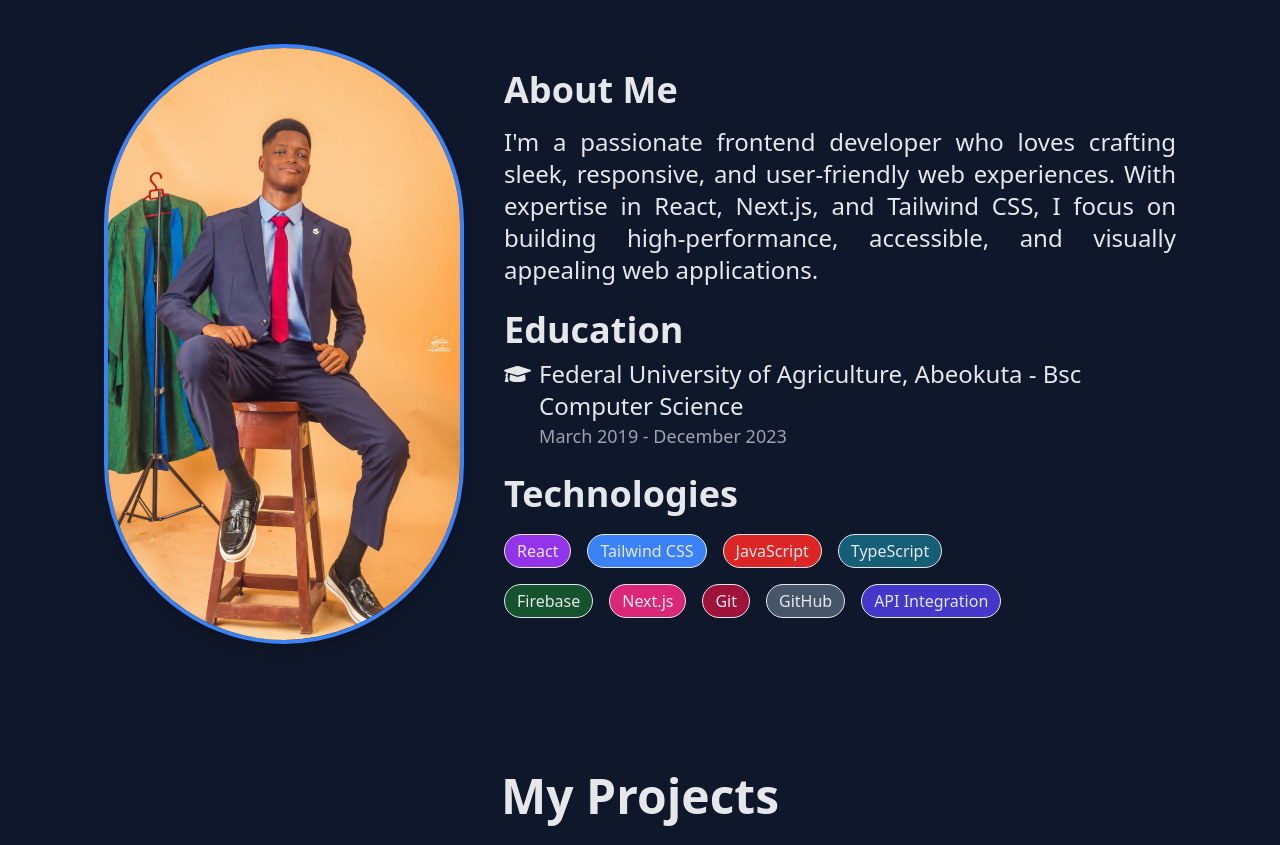
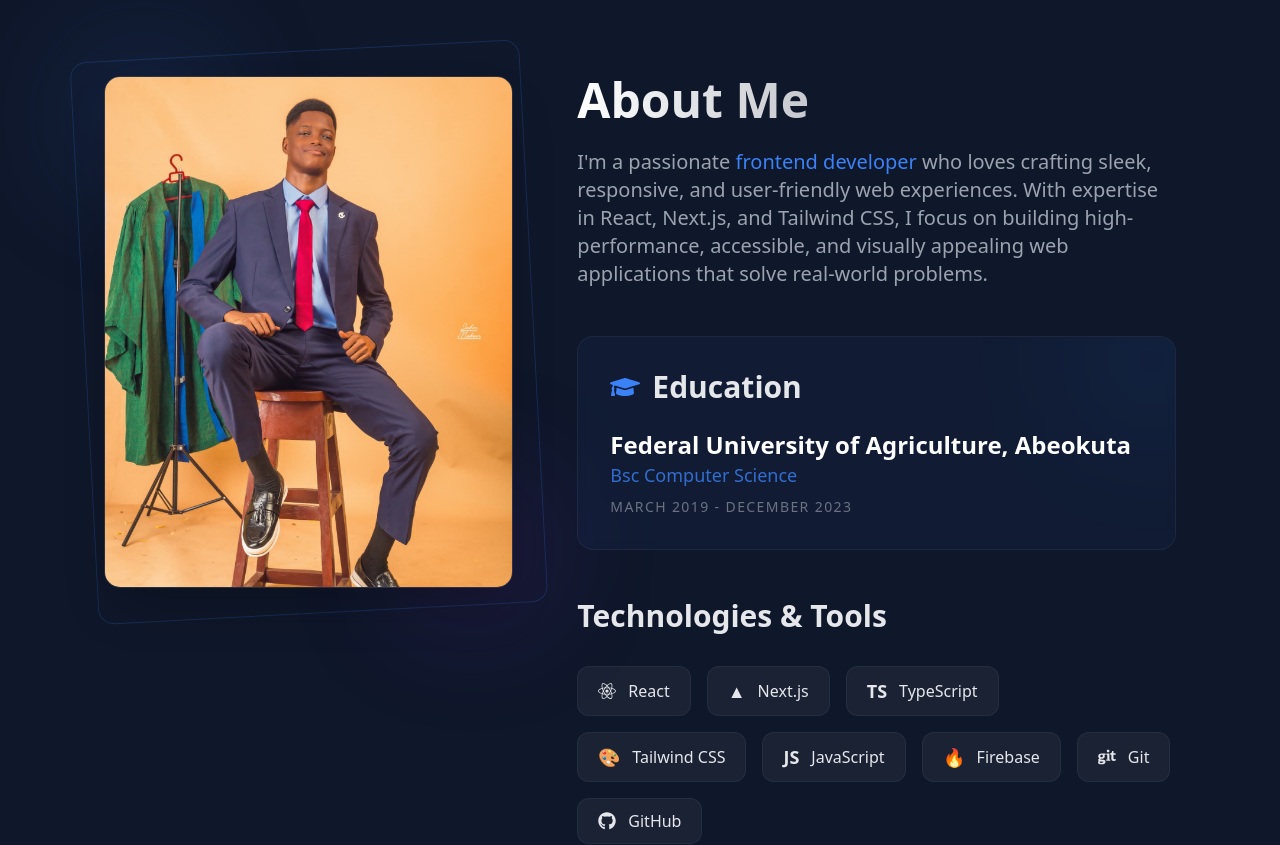
Before and after one commit to DevHardee/aweroro-hadi, a React (Vite) app: page / in a window 1280 px wide. Shown: the part 820-1665 px from the top of the page. Built offline with nearby package versions, Linux system fonts and the light colour scheme.

Commit message:
refactor: updated the about section

```diff
--- a/src/sections/About.tsx
+++ b/src/sections/About.tsx
@@ -1,72 +1,113 @@
 import { motion } from 'framer-motion';
-import { FaGraduationCap } from 'react-icons/fa';
+import { FaGraduationCap, FaReact, FaGit, FaGithub } from 'react-icons/fa';
 
 const About = () => {
+  const containerVariants = {
+    hidden: { opacity: 0 },
+    visible: {
+      opacity: 1,
+      transition: {
+        staggerChildren: 0.2
+      }
+    }
+  };
+
+  const itemVariants = {
+    hidden: { opacity: 0, y: 20 },
+    visible: { opacity: 1, y: 0 }
+  };
+
   return (
     <section
       id='about'
-      className='text-text py-16 px-6 md:px-12 lg:px-20 flex flex-col md:flex-row items-center justify-center md:justify-around'
+      className='text-text py-24 px-6 md:px-12 lg:px-20 max-w-7xl mx-auto'
     >
-      {/* Profile Image */}
       <motion.div
-        className="w-32 h-40 sm:w-40 sm:h-40 md:w-[200%] md:h-[90vh] lg:w-2/3 lg:h-[600px] rounded-full overflow-hidden border-4 border-accent shadow-lg"
-        initial={{ opacity: 0, x: -50 }}
-        animate={{ opacity: 1, x: 0 }}
-        transition={{ duration: 0.8 }}
+        className="grid grid-cols-1 lg:grid-cols-12 gap-16 items-start"
+        initial="hidden"
+        whileInView="visible"
+        viewport={{ once: true, margin: "-100px" }}
+        variants={containerVariants}
       >
-        <img src={'/assets/profile.jpg'} alt="Aweroro Hadi" loading='lazy' className="w-full h-full object-cover" />
-      </motion.div>
+        {/* Profile Image & Decorative Elements */}
+        <motion.div
+          className="lg:col-span-5 relative"
+          variants={itemVariants}
+        >
+          <div className="relative z-10 rounded-2xl overflow-hidden border border-white/10 shadow-2xl aspect-[4/5] group">
+            <img
+              src={'/assets/profile.jpg'}
+              alt="Aweroro Hadi"
+              loading='lazy'
+              className="w-full h-full object-cover transition-transform duration-700 group-hover:scale-110"
+            />
+            <div className="absolute inset-0 bg-gradient-to-t from-primary/80 via-transparent to-transparent opacity-0 group-hover:opacity-100 transition-opacity duration-500" />
+          </div>
+          {/* Decorative Background Shapes */}
+          <div className="absolute -top-6 -left-6 w-32 h-32 bg-accent/20 blur-3xl rounded-full -z-10" />
+          <div className="absolute -bottom-6 -right-6 w-32 h-32 bg-secondary/20 blur-3xl rounded-full -z-10" />
+          <div className="absolute top-1/2 left-1/2 -translate-x-1/2 -translate-y-1/2 w-[110%] h-[110%] border border-accent/20 rounded-2xl -rotate-3 -z-10" />
+        </motion.div>
 
-      {/* About Text Content */}
-      <motion.div
-        className="mt-8 md:mt-0 md:ml-10 text-center md:text-left max-w-2xl"
-        initial={{ opacity: 0, x: 50 }}
-        animate={{ opacity: 1, x: 0 }}
-        transition={{ duration: 0.8 }}
-      >
-        {/* About Me Section */}
-        <h2 className="text-2xl md:text-3xl lg:text-4xl font-bold">About Me</h2>
-        <p className="text-md md:text-lg lg:text-2xl mt-4 text-justify">
-          I'm a passionate frontend developer who loves crafting sleek, responsive,
-          and user-friendly web experiences. With expertise in React, Next.js, and Tailwind CSS,
-          I focus on building high-performance, accessible, and visually appealing web applications.
-        </p>
+        {/* Content Section */}
+        <div className="lg:col-span-7 space-y-12">
+          <motion.div variants={itemVariants}>
+            <h2 className="text-4xl md:text-5xl font-bold mb-6 bg-gradient-to-r from-white to-gray-500 bg-clip-text text-transparent">
+              About Me
+            </h2>
+            <p className="text-lg md:text-xl text-gray-400 leading-relaxed">
+              I'm a passionate <span className="text-accent font-medium">frontend developer</span> who loves crafting sleek, responsive,
+              and user-friendly web experiences. With expertise in React, Next.js, and Tailwind CSS,
+              I focus on building high-performance, accessible, and visually appealing web applications that solve real-world problems.
+            </p>
+          </motion.div>
 
-        {/* Education Section */}
-        <h1 className='mt-6 font-bold text-2xl md:text-3xl lg:text-4xl'>Education</h1>
-        <div className='mt-2 flex flex-col sm:flex-row items-center sm:items-start gap-2 text-center sm:text-left'>
-          <FaGraduationCap className="w-6 h-6 md:w-8 md:h-8" />
-          <div className='text-lg md:text-2xl'>
-            <p>Federal University of Agriculture, Abeokuta - Bsc Computer Science</p>
-            <p className='text-sm md:text-lg text-gray-400'>March 2019 - December 2023</p>
-          </div>
-        </div>
+          {/* Education Card */}
+          <motion.div
+            variants={itemVariants}
+            className="p-8 rounded-2xl bg-accent/5 border border-white/5 backdrop-blur-sm relative overflow-hidden group"
+          >
+            <div className="absolute -right-10 -top-10 w-32 h-32 bg-accent/10 blur-3xl rounded-full group-hover:bg-accent/20 transition-colors" />
+            <h3 className='font-bold text-2xl md:text-3xl mb-6 flex items-center gap-3'>
+              <FaGraduationCap className="text-accent" />
+              Education
+            </h3>
+            <div className='relative z-10'>
+              <p className="text-xl md:text-2xl font-semibold text-white">
+                Federal University of Agriculture, Abeokuta
+              </p>
+              <p className="text-lg text-accent/80 font-medium">Bsc Computer Science</p>
+              <p className='text-sm md:text-md text-gray-500 mt-2 uppercase tracking-widest'>March 2019 - December 2023</p>
+            </div>
+          </motion.div>
 
-        {/* Technologies Section */}
-        <h1 className='mt-6 font-bold text-2xl md:text-3xl lg:text-4xl'>Technologies</h1>
-        <div
-        className="flex flex-wrap justify-center md:justify-start text-text gap-4 mt-5 md:max-w-lg">
-          {[
-            { label: "React", bg: "bg-secondary", link: 'https://react.dev/' },
-            { label: "Tailwind CSS", bg: "bg-accent", link: 'https://tailwindcss.com/' },
-            { label: "JavaScript", bg: "bg-red-600", link: 'https://developer.mozilla.org/en-US/docs/Web/JavaScript' },
-            { label: "TypeScript", bg: "bg-cyan-800", link: 'https://www.typescriptlang.org/' },
-            { label: "Firebase", bg: "bg-green-900", link: 'https://firebase.google.com/' },
-            { label: "Next.js", bg: "bg-pink-600", link: 'https://nextjs.org/' },
-            { label: "Git", bg: "bg-rose-800", link: 'https://git-scm.com/' },
-            { label: "GitHub", bg: "bg-slate-600", link: 'https://github.com/'},
-            { label: "API Integration", bg: "bg-indigo-700", link: 'https://www.postman.com/what-is-an-api/' },
-          ].map((tech, index) => (
-            <a
-              key={index}
-              href={tech.link}
-              target="_blank"
-              rel="noopener noreferrer"
-              className={`${tech.bg} border transform transition-transform duration-300 hover:scale-110 hover:shadow-xl hover:border-gray-700 hover:font-bold py-1 px-3 rounded-full text-sm sm:text-base`}
-            >
-              {tech.label}
-            </a>
-          ))}
+          {/* Technologies */}
+          <motion.div variants={itemVariants}>
+            <h3 className='font-bold text-2xl md:text-3xl mb-8'>Technologies & Tools</h3>
+            <div className="flex flex-wrap gap-4">
+              {[
+                { label: "React", icon: FaReact, color: "hover:bg-cyan-500/20 hover:border-cyan-500/40" },
+                { label: "Next.js", icon: "▲", color: "hover:bg-white/10 hover:border-white/20" },
+                { label: "TypeScript", icon: "TS", color: "hover:bg-blue-600/20 hover:border-blue-600/40" },
+                { label: "Tailwind CSS", icon: "🎨", color: "hover:bg-sky-400/20 hover:border-sky-400/40" },
+                { label: "JavaScript", icon: "JS", color: "hover:bg-yellow-400/20 hover:border-yellow-400/40" },
+                { label: "Firebase", icon: "🔥", color: "hover:bg-orange-500/20 hover:border-orange-500/40" },
+                { label: "Git", icon: FaGit, color: "hover:bg-orange-600/20 hover:border-orange-600/40" },
+                { label: "GitHub", icon: FaGithub, color: "hover:bg-purple-500/20 hover:border-purple-500/40" },
+              ].map((tech, index) => (
+                <motion.div
+                  key={index}
+                  whileHover={{ scale: 1.05, y: -5 }}
+                  className={`px-5 py-2.5 rounded-xl bg-white/5 border border-white/5 text-sm md:text-base font-medium flex items-center gap-3 transition-all duration-300 ${tech.color}`}
+                >
+                  <span className="text-lg font-bold">
+                    {typeof tech.icon === 'string' ? tech.icon : <tech.icon />}
+                  </span>
+                  {tech.label}
+                </motion.div>
+              ))}
+            </div>
+          </motion.div>
         </div>
       </motion.div>
     </section>
```
